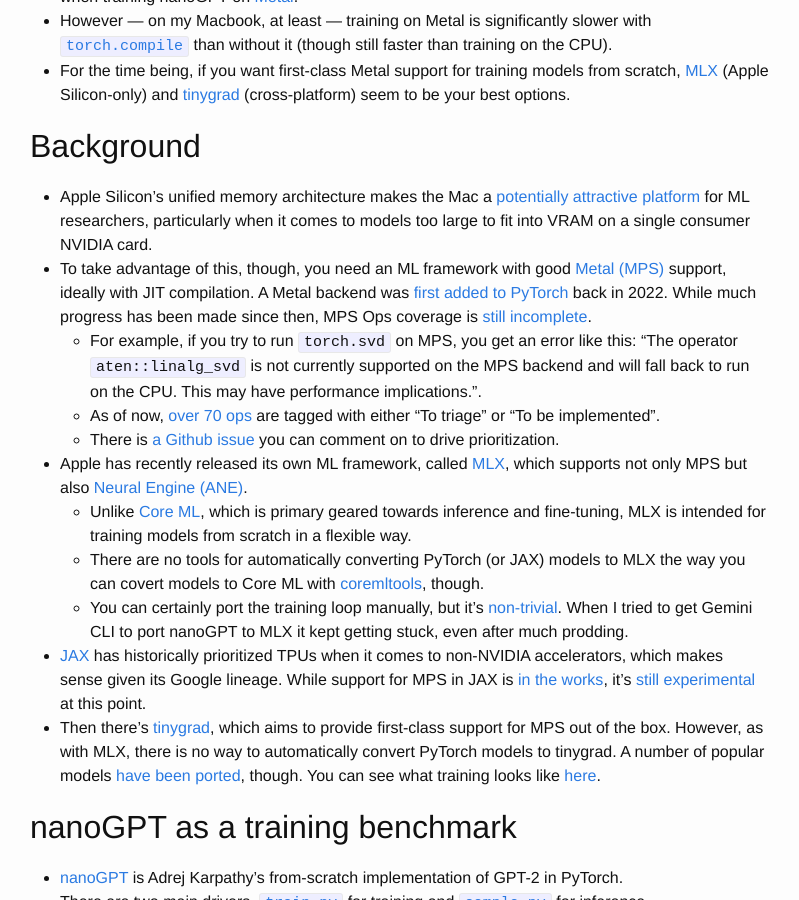
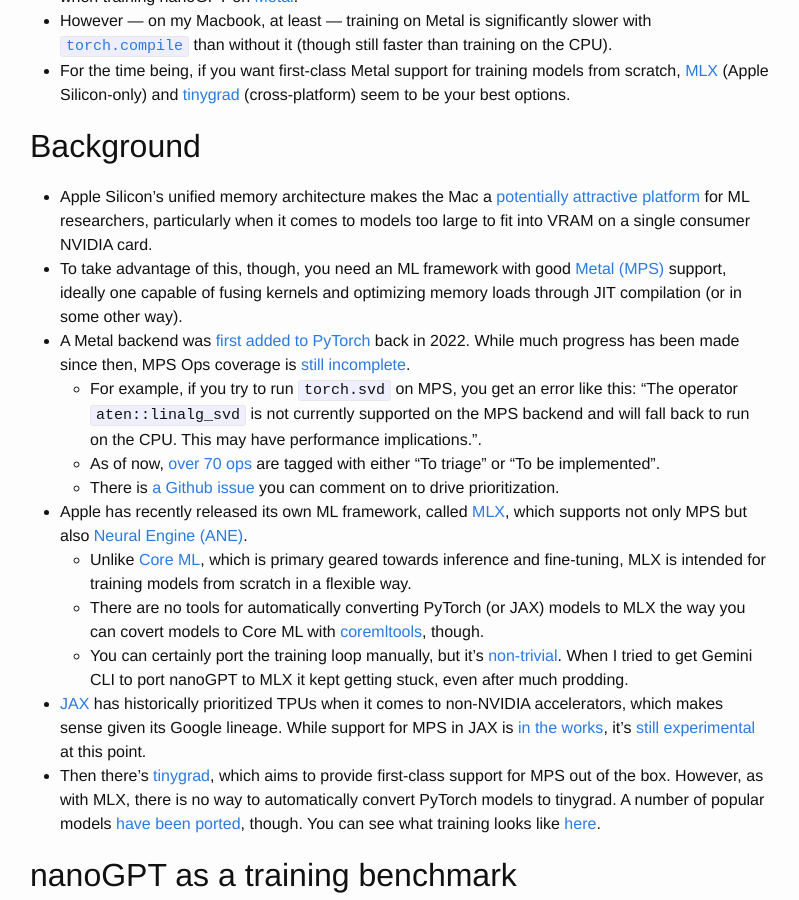
Before and after one commit to vglazer/vglazer.github.io, a Jekyll site: the page built from _posts/2025-09-16-state-of-training-on-metal.md, in a window 1280 px wide and 900 px high, scrolled down 587 px. Shown: the whole window, without its empty margins (240-1039 px from the left). Built offline with Jekyll 4.4.1, drawn with Linux system fonts in a browser that asks for light colours; nearby versions of some CDN libraries.

Commit message:
Added remark about fusing kernels

```diff
--- a/_posts/2025-09-16-state-of-training-on-metal.md
+++ b/_posts/2025-09-16-state-of-training-on-metal.md
@@ -17,7 +17,8 @@ categories: metal jax pytorch llms nanogpt tinygrad mlx ane asitop
 ## Background
 
 - Apple Silicon's unified memory architecture makes the Mac a [potentially attractive platform](https://arxiv.org/pdf/2501.14925) for ML researchers, particularly when it comes to models too large to fit into VRAM on a single consumer NVIDIA card.
-- To take advantage of this, though, you need an ML framework with good [Metal (MPS)](https://developer.apple.com/documentation/MetalPerformanceShaders) support, ideally with JIT compilation. A Metal backend was [first added to PyTorch](https://pytorch.org/blog/introducing-accelerated-pytorch-training-on-mac/) back in 2022. While much progress has been made since then, MPS Ops coverage is [still incomplete](https://qqaatw.dev/pytorch-mps-ops-coverage/).
+- To take advantage of this, though, you need an ML framework with good [Metal (MPS)](https://developer.apple.com/documentation/MetalPerformanceShaders) support, ideally one capable of fusing kernels and optimizing memory loads through JIT compilation (or in some other way).
+- A Metal backend was [first added to PyTorch](https://pytorch.org/blog/introducing-accelerated-pytorch-training-on-mac/) back in 2022. While much progress has been made since then, MPS Ops coverage is [still incomplete](https://qqaatw.dev/pytorch-mps-ops-coverage/).
   - For example, if you try to run `torch.svd` on MPS, you get an error like this: "The operator `aten::linalg_svd` is not currently supported on the MPS backend and will fall back to run on the CPU. This may have performance implications.".
   - As of now, [over 70 ops](https://github.com/users/kulinseth/projects/1/views/1) are tagged with either "To triage" or "To be implemented".
   - There is [a Github issue](https://github.com/pytorch/pytorch/issues/77764) you can comment on to drive prioritization.
```
